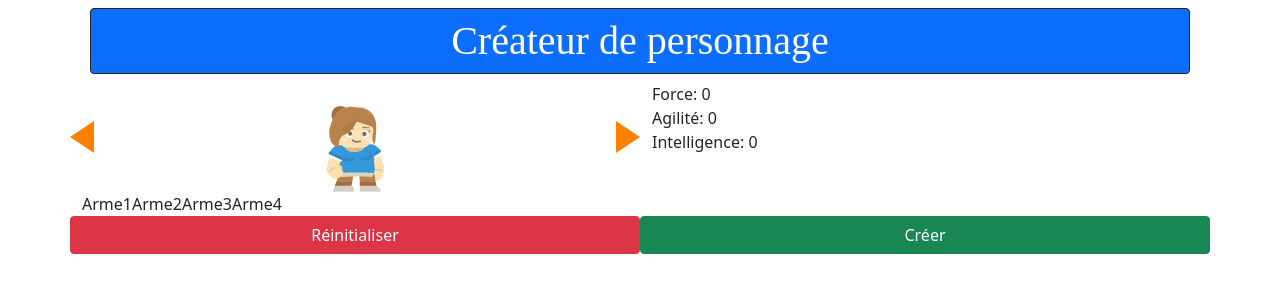
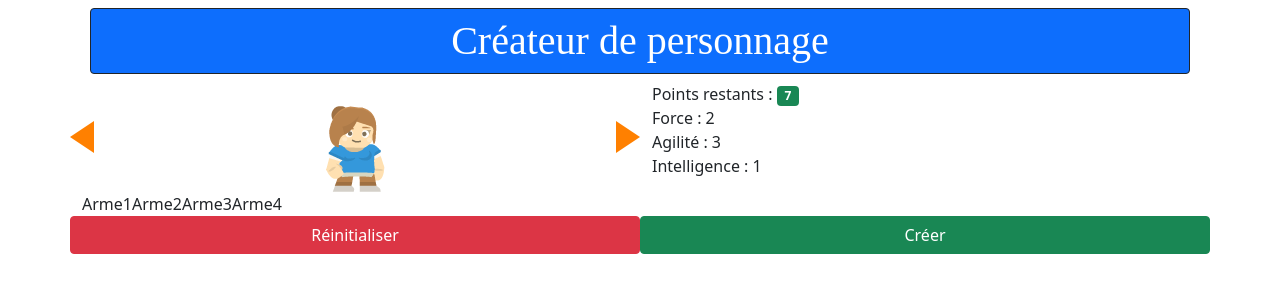
Before and after one commit to Enelith/h2prog, a React (Create React App) app in the folder react2020/projet2/: page / in a window 1280 px wide. Shown: the top 300 px of the page. Built offline with nearby package versions, Linux system fonts and the light colour scheme; a web font is replaced by a local one.

Commit message:
Maj Section 067 - Points de caractéristiques

```diff
--- a/react2020/projet2/src/containers/CreateurPersonnage/CreateurPersonnage.js
+++ b/react2020/projet2/src/containers/CreateurPersonnage/CreateurPersonnage.js
@@ -10,10 +10,11 @@ class CreateurPersonnage extends Component {
     state = {
         personnage : {
             image: 1,
-            force: 0,
-            agilite: 0,
-            intelligence: 0
-        }
+            force: 2,
+            agilite: 3,
+            intelligence: 1
+        },
+        nbPointsDisponibles: 7
     }
 
     imagePrecedenteHandler = () => {
@@ -42,6 +43,7 @@ class CreateurPersonnage extends Component {
                         {...this.state.personnage}
                         precedente={this.imagePrecedenteHandler}
                         suivante={this.imageSuivanteHandler}
+                        nbPointsDisponibles={this.state.nbPointsDisponibles}
                     />
                     <Armes />
 
--- /dev/null
+++ b/react2020/projet2/src/containers/CreateurPersonnage/Personnage/CaracPerso/CaracPerso.js
@@ -0,0 +1,19 @@
+import React from 'react';
+
+const caracPerso = (props) => (
+    <>
+        <div>
+            Points restants :&nbsp;
+            <span className="badge bg-success">
+                {props.nbPointsDisponibles}
+            </span>
+        </div>
+        <div>
+            Force : {props.force}<br />
+            Agilit&eacute; : {props.agilite}<br />
+            Intelligence : {props.intelligence}
+        </div>
+    </>
+);
+
+export default caracPerso;
--- a/react2020/projet2/src/containers/CreateurPersonnage/Personnage/Personnage.js
+++ b/react2020/projet2/src/containers/CreateurPersonnage/Personnage/Personnage.js
@@ -1,5 +1,6 @@
 import React from 'react';
 
+import CaracPerso from './CaracPerso/CaracPerso';
 import ImagePerso from './ImagePerso/ImagePerso';
 
 const personnage = (props) => (
@@ -12,9 +13,12 @@ const personnage = (props) => (
             />
         </div>
         <div className="col-6">
-            Force: {props.force}<br />
-            Agilit&eacute;: {props.agilite}<br />
-            Intelligence: {props.intelligence}
+            <CaracPerso
+                nbPointsDisponibles={props.nbPointsDisponibles}
+                force={props.force}
+                agilite={props.agilite}
+                intelligence={props.intelligence}
+            />
         </div>
     </div>
 );
```
Also changed, not shown: 1 other file (tests, documents, lock files or other folders).
